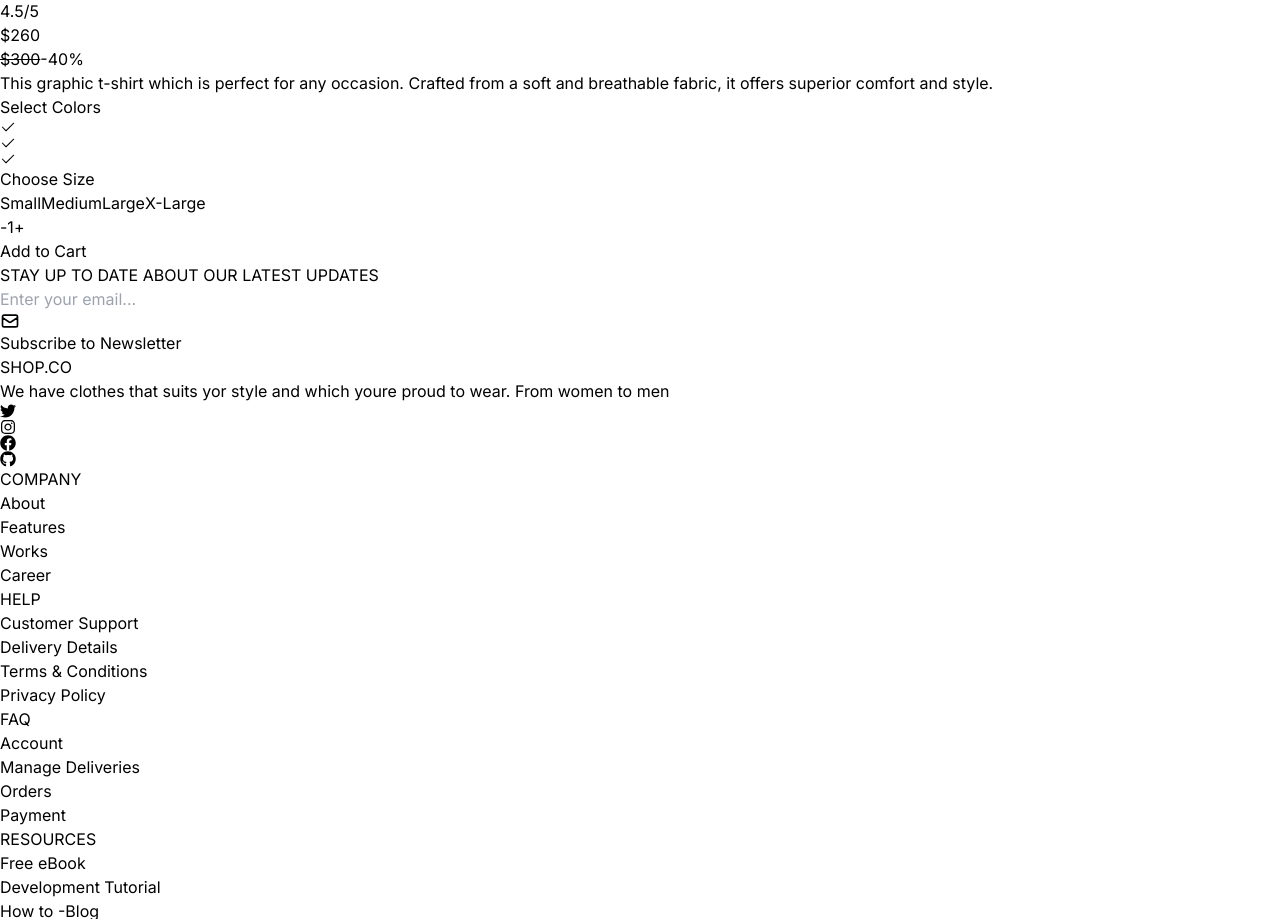
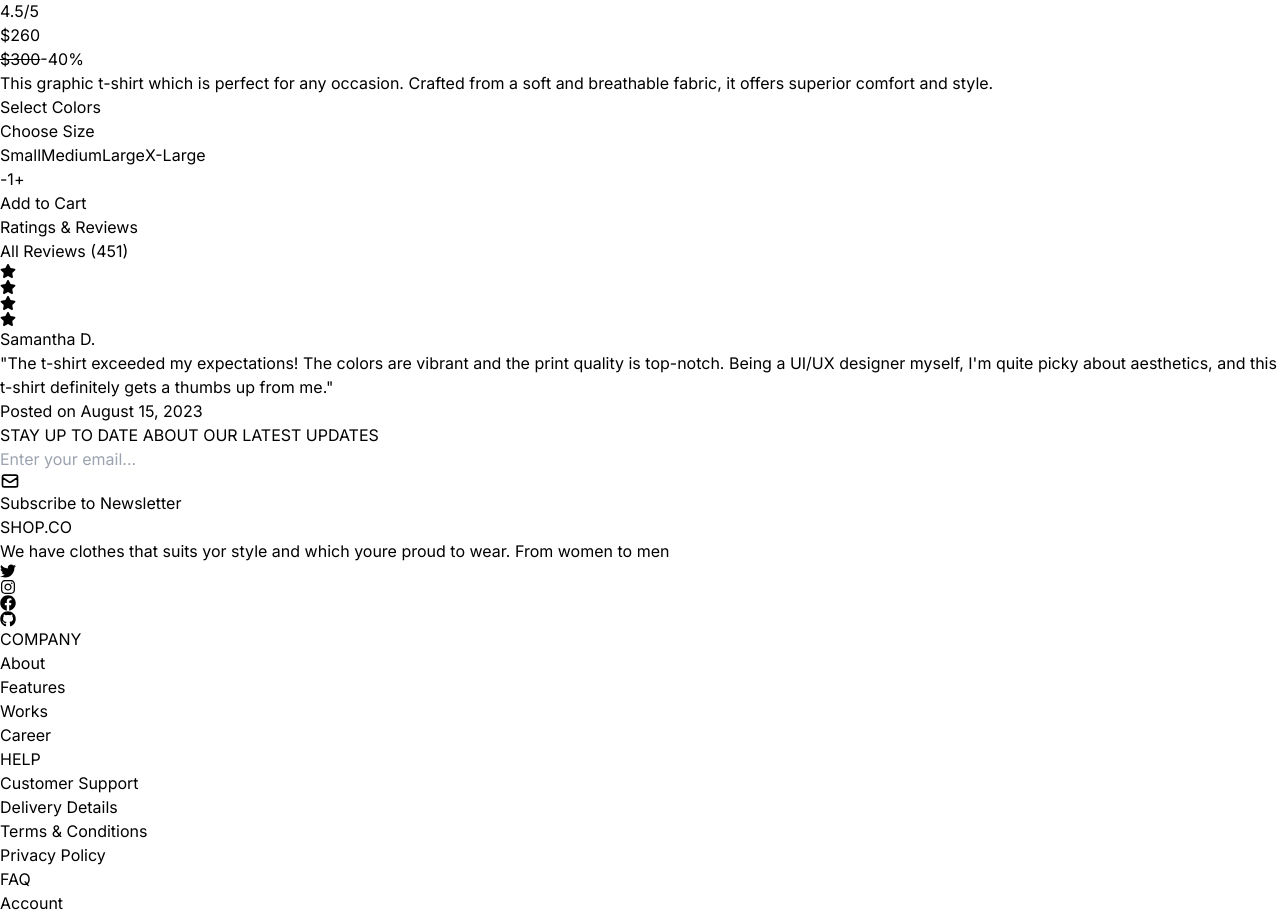
Before and after one commit to Lesuuh/shop.co, a React (Vite) app: page /productdetails in a window 1280 px wide. Shown: the part 1643-2562 px from the top of the page. Built offline with nearby package versions, Linux system fonts and the light colour scheme.

Commit message:
enhance ProductDetails component with color selection feedback; add ratings and reviews section

```diff
--- a/src/pages/ProductDetails.jsx
+++ b/src/pages/ProductDetails.jsx
@@ -85,21 +85,29 @@ const ProductDetails = () => {
             <div className="flex items-center">
               <div
                 onClick={() => handleColor("black")}
-                className="w-8 h-8 bg-black rounded-full"
+                className="w-8 h-8 bg-black rounded-full flex items-center justify-center"
               >
-                <GoCheck />
+                {selection.color === "black" ? (
+                  <GoCheck
+                    className={`${
+                      selection.color === "black" ? "text-white" : ""
+                    }`}
+                  />
+                ) : (
+                  ""
+                )}
               </div>
               <div
                 onClick={() => handleColor("gray")}
-                className="w-8 h-8 bg-gray-500 rounded-full ml-2"
+                className="w-8 h-8 bg-gray-500 rounded-full ml-2 flex items-center justify-center"
               >
-                <GoCheck />
+                {selection.color === "gray" ? <GoCheck /> : ""}
               </div>
               <div
                 onClick={() => handleColor("red")}
-                className="w-8 h-8 bg-red-500 rounded-full ml-2"
+                className="w-8 h-8 bg-red-500 rounded-full ml-2 flex items-center justify-center"
               >
-                <GoCheck />
+                {selection.color === "red" ? <GoCheck /> : ""}
               </div>
             </div>
           </div>
@@ -147,6 +155,35 @@ const ProductDetails = () => {
             </button>
           </div>
         </div>
+        <div className="my-5">
+          <h4 className="text-sm border-b border-black/10 pb-2">
+            Ratings & Reviews
+          </h4>
+          <h3 className="font-semibold mt-2">
+            All Reviews <span className="font-light text-xs">(451)</span>
+          </h3>
+
+          <div>
+            <div className="border rounded-xl p-4 my-2">
+              <div className="flex items-center space-x-2 my-2">
+                <FaStar className="text-yellow-400" />
+                <FaStar className="text-yellow-400" />
+                <FaStar className="text-yellow-400" />
+                <FaStar className="text-yellow-400" />
+              </div>
+              <h5 className="font-semibold">Samantha D.</h5>
+              <p className="text-xs font-light text-gray-500 mt-2">
+                &quot;The t-shirt exceeded my expectations! The colors are
+                vibrant and the print quality is top-notch. Being a UI/UX
+                designer myself, I&apos;m quite picky about aesthetics, and this
+                t-shirt definitely gets a thumbs up from me.&quot;
+              </p>
+              <p className="text-xs font-light text-gray-500 mt-2">
+                Posted on August 15, 2023
+              </p>
+            </div>
+          </div>
+        </div>
       </section>
     </MainLayout>
   );
```
